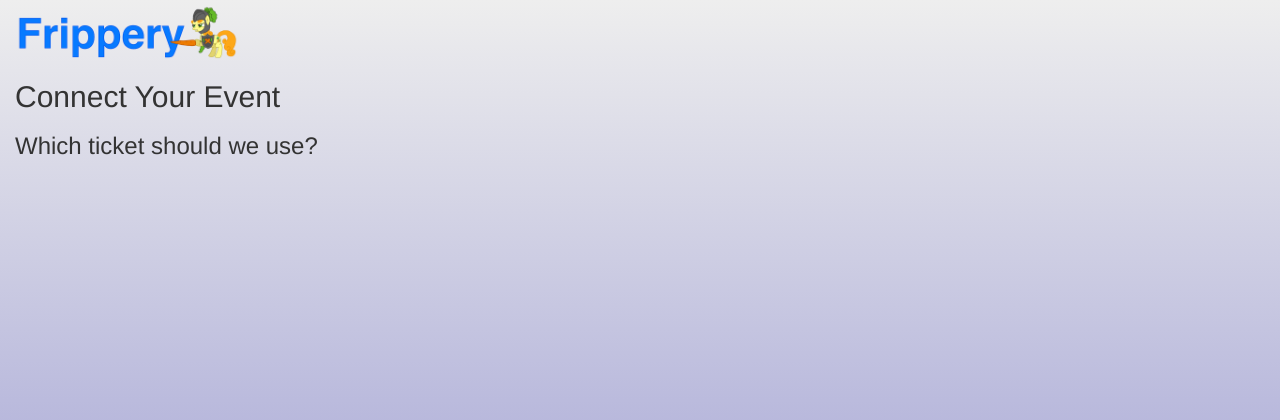
After one commit to eyalr/frippery, a Flask app: template src/frippery/templates/connect.html in a window 1280 px wide. The commit adds this page. Shown: the top 420 px of the page. Run offline with Flask 2, Linux system fonts and the light colour scheme; the template is opened without the code that fills it, so the values that code supplies are empty; parts of the project's set-up code (start-up, migrations or seed data) failed here and were passed over; some libraries are stand-ins or nearby versions.

Commit message:
Add connecting event flow.

```diff
--- a/src/frippery/app.py
+++ b/src/frippery/app.py
@@ -13,6 +13,7 @@ from flask import (
 from flask_oauthlib.client import OAuthException
 
 import auth
+import connect
 import create
 import event_apps
 import storage
@@ -193,6 +194,47 @@ def submit_new_event():
     create.create_new_event(request.values.to_dict())
     return redirect('/events')
 
+@app.route('/connect', methods=['GET', 'POST'])
+def connect_event():
+    if not auth.is_logged_in():
+        return redirect('/')
+    input_data = request.values.to_dict()
+    event_id = input_data.get('eid')
+    ticket_class = input_data.get('ticket_class')
+
+    if ticket_class is None:
+        ticket_classes = connect.connect_event(event_id)
+    else:
+        ticket_classes = {}
+
+    # If only one ticket class, no need to prompt them to select one.
+    if len(ticket_classes) == 1:
+        ticket_class = ticket_classes.keys()[0]
+
+    if ticket_class:
+        event_data = g.eb_api.get(
+            'events/%d' % (int(event_id),)
+        ).data
+        storage.add_event(
+            g.user_id,
+            int(event_id),
+            {
+                'name': event_data['name']['text'],
+                'descr': event_data['description']['text'],
+                'type': g.frippery_app,
+                'ticket_class': int(ticket_class),
+            },
+        )
+
+    if ticket_class is None:
+        return render_template(
+            'connect.html',
+            ticket_classes=ticket_classes,
+            event_id=event_id,
+        )
+    else:
+        return redirect('/events')
+
 @app.route('/logout')
 def logout():
     auth.logout()
--- a/src/frippery/storage.py
+++ b/src/frippery/storage.py
@@ -29,6 +29,7 @@ def add_event(user_id, event_id, data):
         data = {
             'name': 'EVENT NAME',
             'descr': 'EVENT DESCR',
+            'ticket_class': TICKET_CLASS_ID,
         }
     """
     redis_client = _get_redis_client()
--- /dev/null
+++ b/src/frippery/templates/connect.html
@@ -0,0 +1,30 @@
+{% extends "layout.html" %}
+
+{% block title %}Connect Your Event{% endblock %}
+
+{% block content %}
+
+<div class="container-fluid">
+    <h2> Connect Your Event </h2>
+    <h3> Which ticket should we use? </h3>
+</div>
+
+{% for ticket_class, ticket_data in ticket_classes.iteritems() %}
+
+<div class="container-fluid">
+    <div class="panel panel-default">
+        <div class="panel-body">
+            <div class="row">
+                <a href="/connect?eid={{ event_id }}&ticket_class={{ ticket_class }}">
+                    <div class="col-xs-12">
+                        <strong>"{{ ticket_data.name }}" which sold {{ ticket_data.quantity_sold}} tickets</strong>
+                    </div>
+                </a>
+            </div>
+        </div>
+    </div>
+</div>
+
+{% endfor %}
+
+{% endblock %}
```
Also changed, not shown: src/frippery/connect.py (added, +13 -0 lines), src/frippery/templates/events.html (+7 -0 lines).
